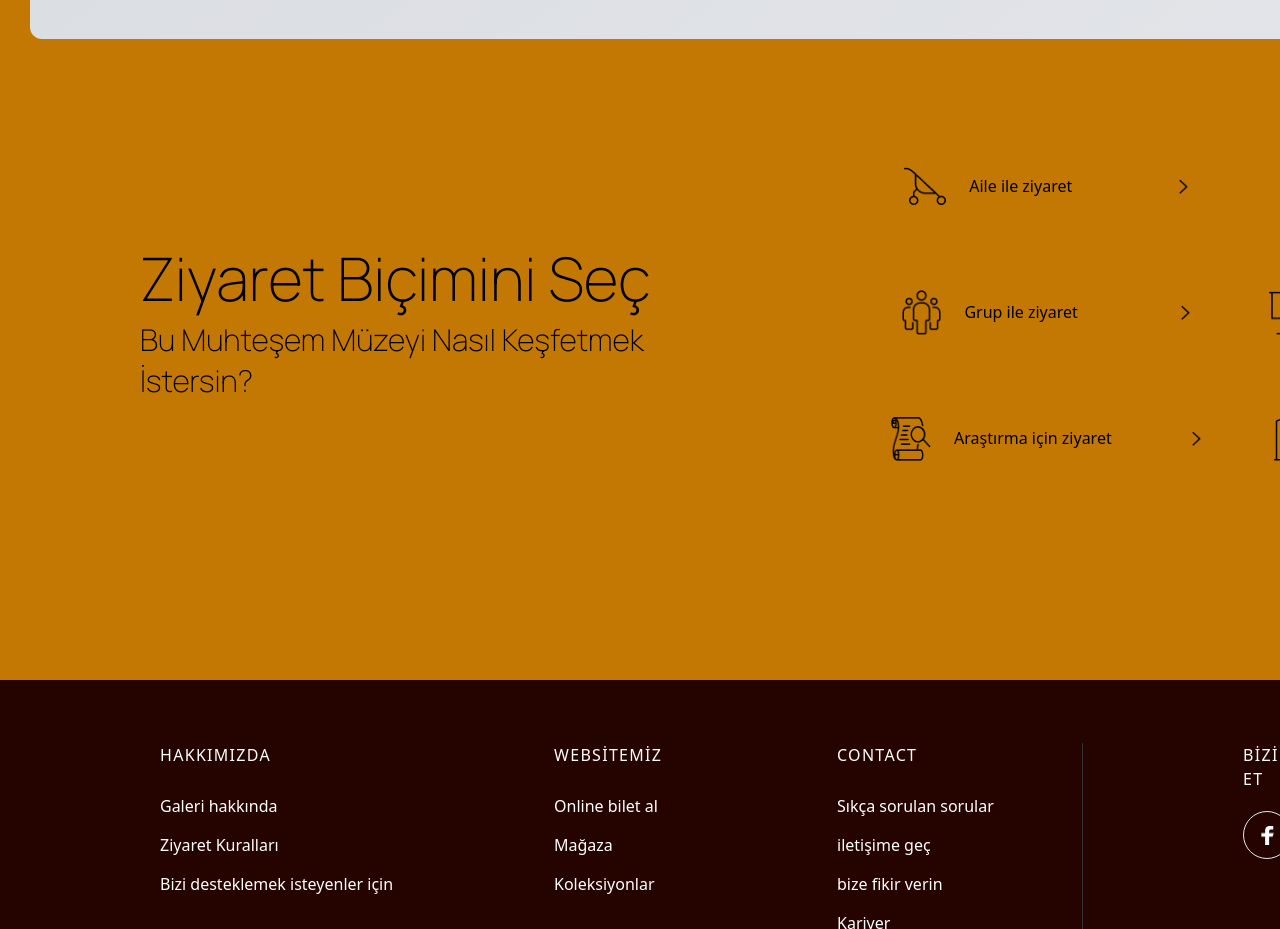
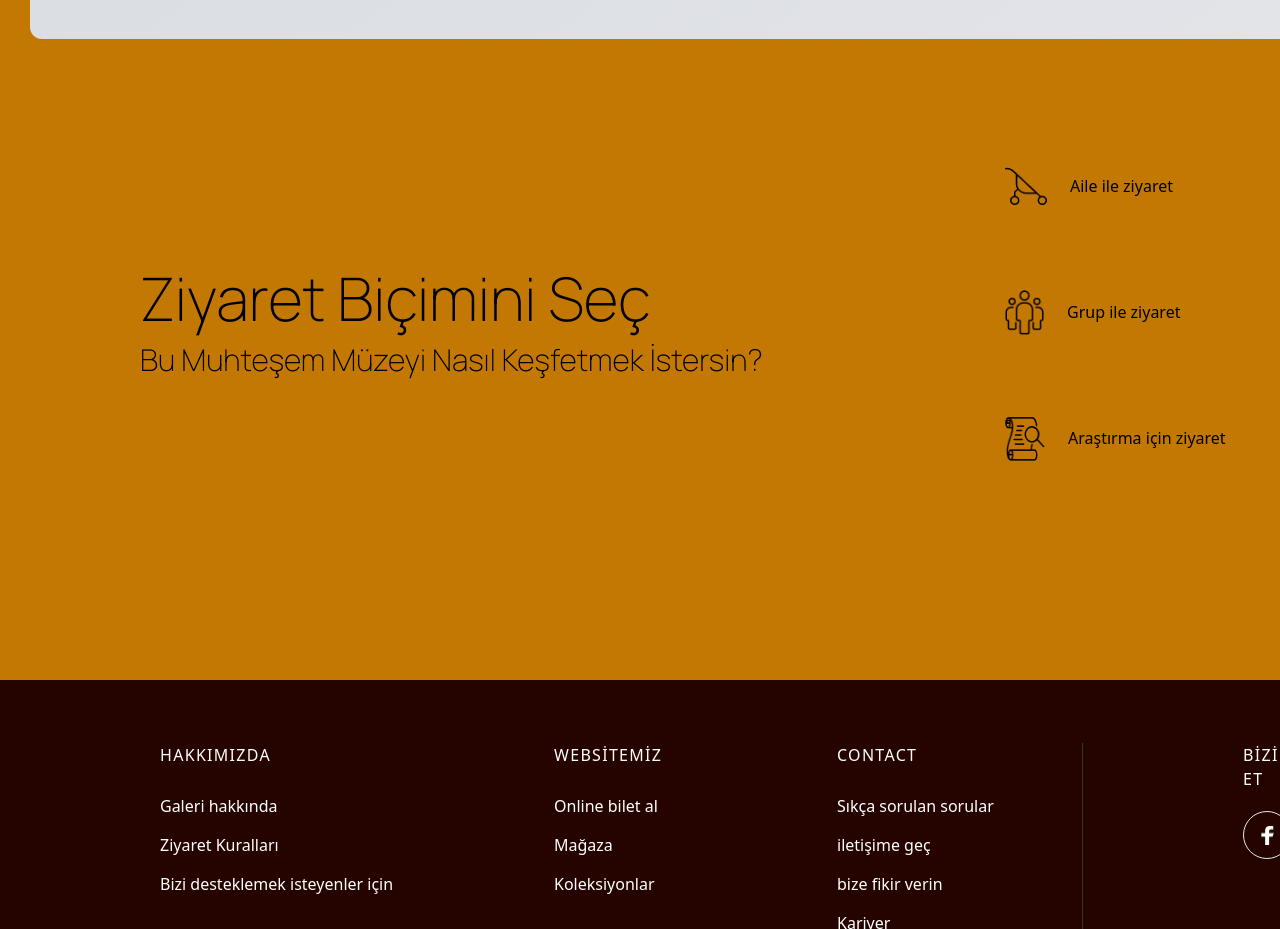
Before and after one commit to Yunus-Emre-Tasci/happy_galeri, a React (Create React App) app: page / in a window 1280 px wide. Shown: the part 3580-4509 px from the top of the page. Built offline with nearby package versions, Linux system fonts and the light colour scheme.

Commit message:
controls

```diff
--- a/src/pages/Podcast.jsx
+++ b/src/pages/Podcast.jsx
@@ -92,17 +92,17 @@ const Podcast = () => {
           </div>
         </div>
       </div>
-      <div className="flex justify-between absolute top-[1578px] right-[168px] left-[140px]">
-        <div className="flex flex-col items-center justify-center ">
+      <div className="flex justify-between absolute top-[1578px]  left-[140px]">
+        <div className="flex flex-col justify-center ">
           <h2 className="text-[60px] font-extralight font-manrope leading-[82px] w-[511px]">
             Ziyaret Biçimini Seç
           </h2>
-          <p className="text-[30px] font-extralight leading-[41px] font-manrope">
+          <p className="text-[30px] w-[705px] font-extralight leading-[41px] font-manrope">
             Bu Muhteşem Müzeyi Nasıl Keşfetmek İstersin?
           </p>
         </div>
-        <div className="flex flex-wrap  ml-[200px] min-w-[788px] min-h-[379px] gx-[8px] ">
-          <div className="flex w-[390px] h-[114px] justify-around items-center">
+        <div className="flex-end flex flex-wrap  ml-[120px] min-w-[788px] min-h-[379px]  ">
+          <div className="flex w-[390px] h-[114px] justify-between px-[40px] py-[45px] items-center">
             <div className="flex items-center">
               <img className="w-[42px] h-[38px] " src={Aile} alt="" />
               <p className="font-roboto text-[16px] font-normal leading-[25px] ml-[23px]">
@@ -111,7 +111,7 @@ const Podcast = () => {
             </div>
             <img className="w-[9px] h-[15px]   " src={ZiyaretOk} alt="" />
           </div>
-          <div className="flex w-[390px] h-[114px] justify-around items-center">
+          <div className="flex w-[390px] h-[114px] justify-between px-[40px] py-[45px] items-center">
             <div className="flex items-center">
               <img className="w-[31px] h-[42px] " src={Engelli} alt="" />
               <p className="font-roboto text-[16px] font-normal leading-[25px] ml-[23px]">
@@ -120,7 +120,7 @@ const Podcast = () => {
             </div>
             <img className="w-[9px] h-[15px]  " src={ZiyaretOk} alt="" />
           </div>
-          <div className="flex w-[390px] h-[114px] justify-around items-center">
+          <div className="flex w-[390px] h-[114px] justify-between px-[40px] py-[45px] items-center">
             <div className="flex items-center">
               <img className="w-[39px] h-[45px] " src={Grup} alt="" />
               <p className="font-roboto text-[16px] font-normal leading-[25px] ml-[23px]">
@@ -129,7 +129,7 @@ const Podcast = () => {
             </div>
             <img className="w-[9px] h-[15px]  " src={ZiyaretOk} alt="" />
           </div>
-          <div className="flex w-[390px] h-[114px] justify-around items-center">
+          <div className="flex w-[390px] h-[114px] justify-between px-[40px] py-[45px] items-center">
             <div className="flex items-center">
               <img className="w-[36px] h-[45px] " src={Kurumsal} alt="" />
               <p className="font-roboto text-[16px] font-normal leading-[25px] ml-[23px]">
@@ -138,7 +138,7 @@ const Podcast = () => {
             </div>
             <img className="w-[9px] h-[15px]  " src={ZiyaretOk} alt="" />
           </div>
-          <div className="flex w-[390px] h-[114px] justify-around items-center">
+          <div className="flex w-[390px] h-[114px] justify-between px-[40px] py-[45px] items-center">
             <div className="flex items-center">
               <img className="w-[40px] h-[44px] " src={Arastirma} alt="" />
               <p className="font-roboto text-[16px] font-normal leading-[25px] ml-[23px]">
@@ -147,7 +147,7 @@ const Podcast = () => {
             </div>
             <img className="w-[9px] h-[15px]  " src={ZiyaretOk} alt="" />
           </div>
-          <div className="flex w-[390px] h-[114px] justify-around items-center">
+          <div className="flex w-[390px] h-[114px] justify-between px-[40px] py-[45px] items-center">
             <div className="flex items-center">
               <img className="w-[30px] h-[45px] " src={Sponsor} alt="" />
               <p className="font-roboto text-[16px] font-normal leading-[25px] ml-[23px]">
```
